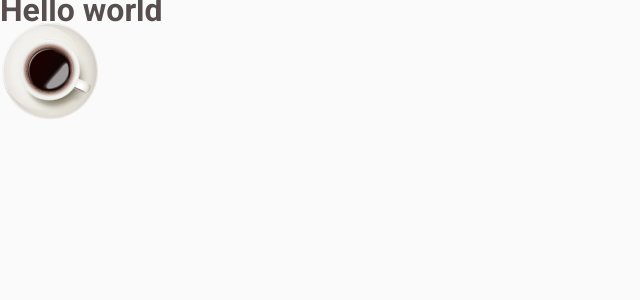
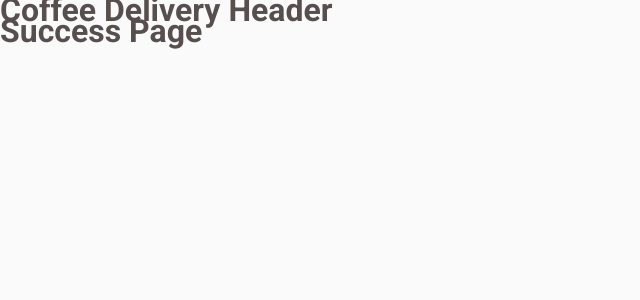
Before and after one commit to emanuelhenrique-dev/Coffee-Delivery, a React (Vite) app: page /success in a window 1280 px wide. Shown: the top 300 px of the page, without its empty margins (0-640 px from the left). Built offline with nearby package versions, Linux system fonts and the light colour scheme.

Commit message:
feat: add routes and layout structure

```diff
--- a/src/App.tsx
+++ b/src/App.tsx
@@ -1,14 +1,19 @@
 import { ThemeProvider } from 'styled-components';
+/* eslint-disable @typescript-eslint/no-unused-vars */
 import { coffees } from './assets/coffees/coffees';
 
 import { defaultTheme } from './styles/themes/default';
 import { GlobalStyle } from './styles/global';
+import { Router } from './pages/Router';
+import { BrowserRouter } from 'react-router-dom';
+
 export function App() {
   return (
     <ThemeProvider theme={defaultTheme}>
       <GlobalStyle />
-      <h1>Hello world</h1>
-      <img src={coffees[1].image} alt="Americano Coffee" />
+      <BrowserRouter>
+        <Router />
+      </BrowserRouter>
     </ThemeProvider>
   );
 }
--- /dev/null
+++ b/src/components/Header/Header.tsx
@@ -0,0 +1,8 @@
+export function Header() {
+  return (
+    <header>
+      <h1>Coffee Delivery Header</h1>
+      {/* Navigation and other header content will go here */}
+    </header>
+  );
+}
--- /dev/null
+++ b/src/layouts/DefaultLayout.tsx
@@ -0,0 +1,11 @@
+import { Outlet } from 'react-router-dom';
+import { Header } from '../components/Header/Header';
+
+export function DefaultLayout() {
+  return (
+    <div>
+      <Header />
+      <Outlet />
+    </div>
+  );
+}
--- /dev/null
+++ b/src/pages/Cart/Cart.tsx
@@ -0,0 +1,8 @@
+export function Cart() {
+  return (
+    <div>
+      <h1>Cart Page</h1>
+      {/* Cart content will go here */}
+    </div>
+  );
+}
--- /dev/null
+++ b/src/pages/Home/Home.tsx
@@ -0,0 +1,8 @@
+export function Home() {
+  return (
+    <div>
+      <h1>Home Page</h1>
+      {/* Cart content will go here */}
+    </div>
+  );
+}
--- /dev/null
+++ b/src/pages/Router.tsx
@@ -0,0 +1,17 @@
+import { Route, Routes } from 'react-router-dom';
+import { Home } from './Home/Home';
+import { Cart } from './Cart/Cart';
+import { Success } from './Success/Success';
+import { DefaultLayout } from '../layouts/DefaultLayout';
+
+export function Router() {
+  return (
+    <Routes>
+      <Route path="/" element={<DefaultLayout />}>
+        <Route path="/" element={<Home />} />
+        <Route path="/cart" element={<Cart />} />
+        <Route path="/success" element={<Success />} />
+      </Route>
+    </Routes>
+  );
+}
--- /dev/null
+++ b/src/pages/Success/Success.tsx
@@ -0,0 +1,8 @@
+export function Success() {
+  return (
+    <div>
+      <h1>Success Page</h1>
+      {/* Cart content will go here */}
+    </div>
+  );
+}
```
